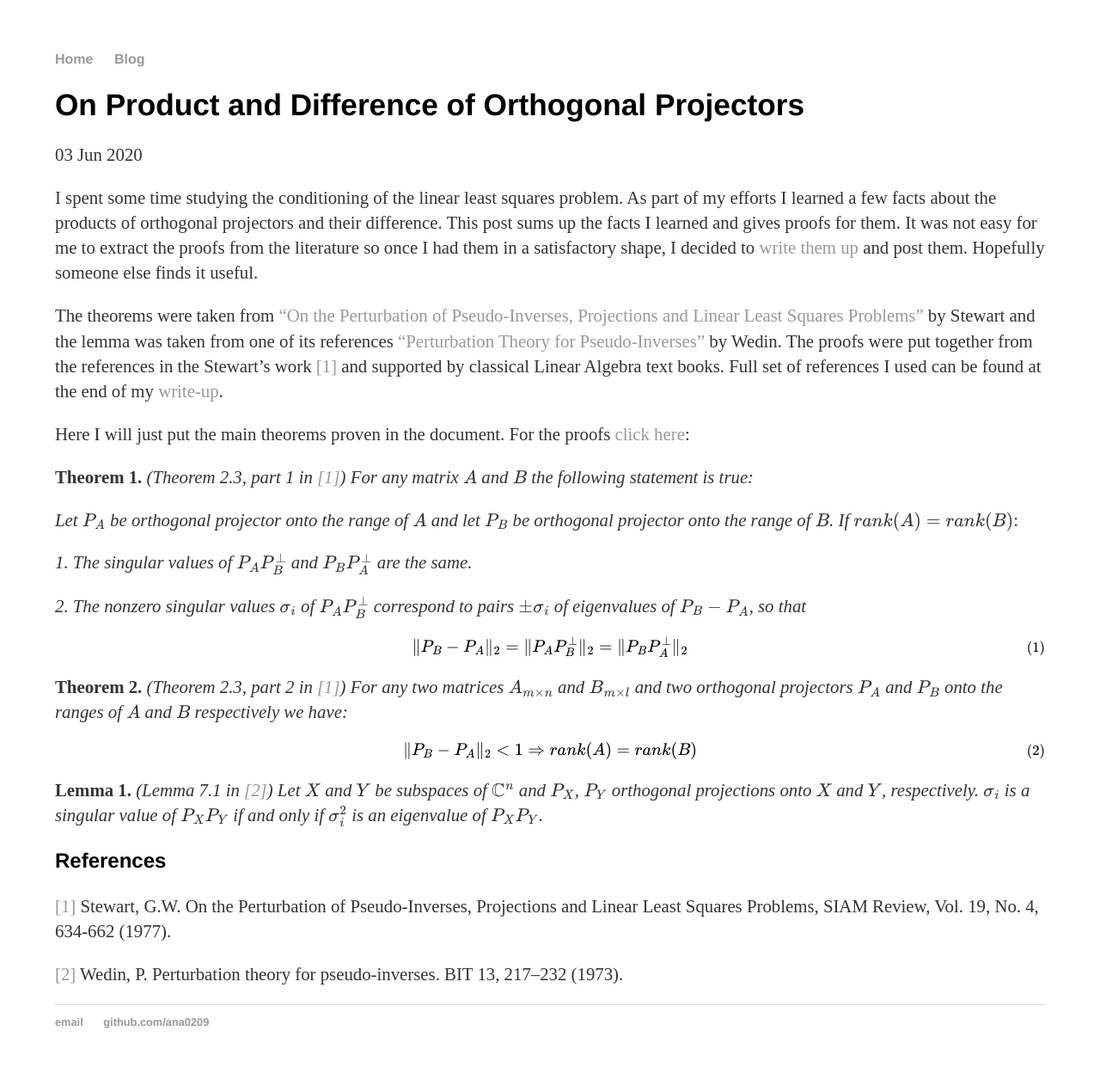
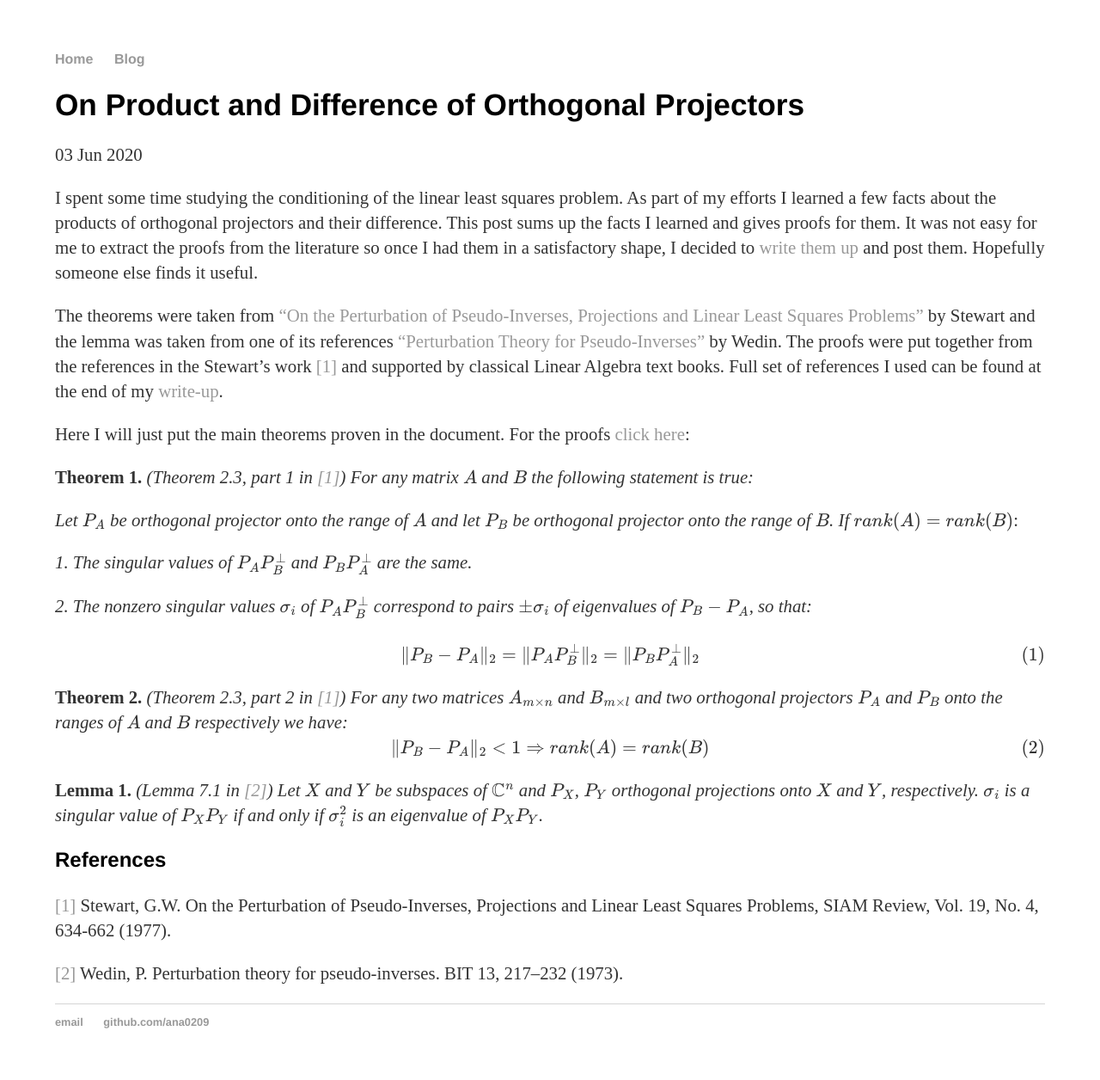
Before and after one commit to ana0209/ana0209.github.io, a Jekyll site: the page built from _posts/2020-06-03-On-Product-and-Difference-of-Orthogonal-Projectors.md, in a window 1280 px wide. Shown: the whole page at 86% size. Built offline with Jekyll 4.4.1, drawn with Linux system fonts in a browser that asks for light colours; formulas are drawn with MathJax 3.

Commit message:
Fix equation appearance

```diff
--- a/_posts/2020-06-03-On-Product-and-Difference-of-Orthogonal-Projectors.md
+++ b/_posts/2020-06-03-On-Product-and-Difference-of-Orthogonal-Projectors.md
@@ -20,20 +20,19 @@ Here I will just put the main theorems proven in the document. For the proofs [c
 
 *1. The singular values of $P_AP_B^\bot$ and $P_BP_A^\bot$ are the same.*
 
-*2. The nonzero singular values $\sigma_i$ of $P_AP_B^\bot$ correspond to pairs $\pm\sigma_i$ of eigenvalues of $P_B-P_A$, so that*
-
-$$\begin{equation}
-\large{\|P_B-P_A\|_2=\|P_AP_B^\bot\|_2=\|P_BP_A^\bot\|_2}
-\end{equation}$$
+*2. The nonzero singular values $\sigma_i$ of $P_AP_B^\bot$ correspond to pairs $\pm\sigma_i$ of eigenvalues of $P_B-P_A$, so that:*
+$$\begin{eqnarray}
+\nonumber \\
+\|P_B-P_A\|_2=\|P_AP_B^\bot\|_2=\|P_BP_A^\bot\|_2
+\end{eqnarray}$$
 
 
 
 **Theorem 2.** *(Theorem 2.3, part 2 in [[1]](#1))*
 *For any two matrices $A_{m \times n}$ and $B_{m \times l}$ and two orthogonal projectors $P_A$ and $P_B$ onto the ranges of $A$ and $B$ respectively we have:*
-
-$$\begin{equation}
-   \large{\|P_B-P_A\|_2<1\Rightarrow rank(A)=rank(B)}
-\end{equation}$$
+$$\begin{eqnarray}
+\|P_B-P_A\|_2<1\Rightarrow rank(A)=rank(B)
+\end{eqnarray}$$
 
 
 **Lemma 1.** *(Lemma 7.1 in [[2]](#2))*
```
